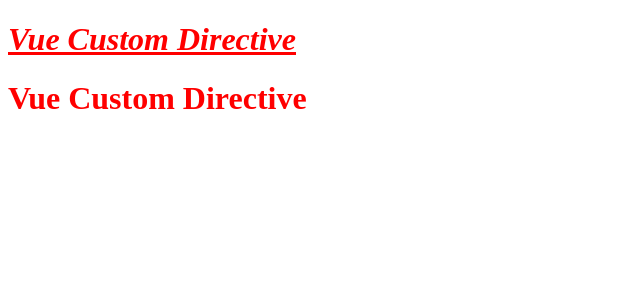
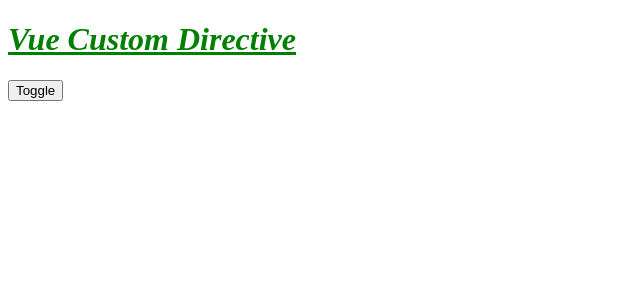
Before and after one commit to BernardoBF4/vue-custom-directives, a Vue app: page / in a window 1280 px wide. Shown: the top 300 px of the page, without its empty margins (0-640 px from the left). Built offline with nearby package versions, Linux system fonts and the light colour scheme.

Commit message:
✨ feat(proj: hooks): adicionados hooks para controlar o interval

```diff
--- a/src/App.vue
+++ b/src/App.vue
@@ -1,13 +1,16 @@
 <template>
-  <h1 v-color:slow.underline.italic="colors">Vue Custom Directive</h1>
-  <h1 v-color:crazy="colors">Vue Custom Directive</h1>
+  <h1 v-if="show" v-color:slow.underline.italic="colors">Vue Custom Directive</h1>
+  <!-- <h1 v-color:crazy="colors">Vue Custom Directive</h1> -->
+  <button @click="show = !show">Toggle</button>
 </template>
 
 <script setup>
 import { ref } from 'vue'
 const colors = ref(['blue', 'red', 'green'])
+const show = ref(true)
 
-function vColor(el, binding) {
+const vColor = {
+  mounted(el, binding) {
     if (binding.modifiers.underline) {
       el.style.textDecoration = 'underline'
     }
@@ -22,13 +25,18 @@
       crazy: 100,
     }
     let i = 0
-  setInterval(() => {
+    el.__ColorInterval__ = setInterval(() => {
+      console.log('Color is changing')
       el.style.color = binding.value[i]
       i++
       if (i === binding.value.length) {
         i = 0
       }
     }, speeds[binding.arg || 'normal'])
+  },
+  unmounted(el) {
+    clearInterval(el.__ColorInterval__)
+  },
 }
 
 setTimeout(() => {
```
Lines whose indentation alone changed are shown as unchanged.
